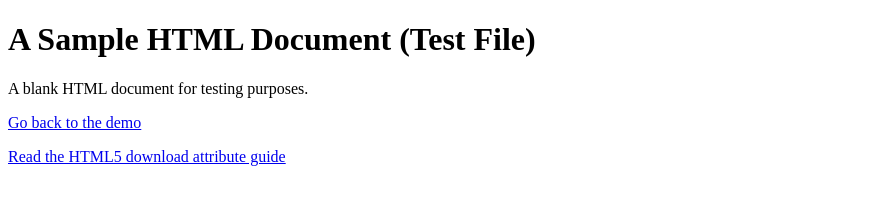
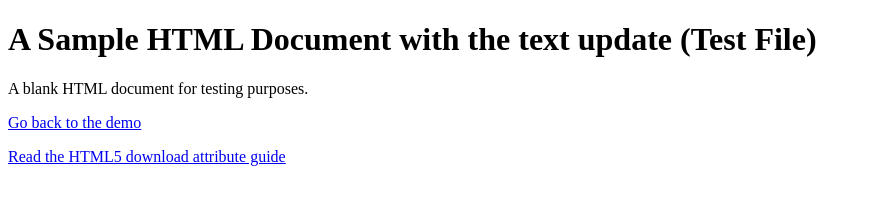
Before and after one commit to ashwinxlm/TestAJRepo, a plain HTML site: page index.html in a window 1280 px wide. Shown: the whole page, without its empty margins (0-871 px from the left). Drawn offline with Linux system fonts and the light colour scheme.

Commit message:
Update index.html

```diff
--- a/index.html
+++ b/index.html
@@ -9,7 +9,7 @@
 </head>
 <body>
 
-<h1>A Sample HTML Document (Test File)</h1>
+<h1>A Sample HTML Document with the text update (Test File)</h1>
 <p>A blank HTML document for testing purposes.</p>
 <p><a href="../html5download-demo.html">Go back to the demo</a></p>
 <p><a href="http://sixrevisions.com/html5/download-attribute/">Read the HTML5 download attribute guide</a></p>
```
